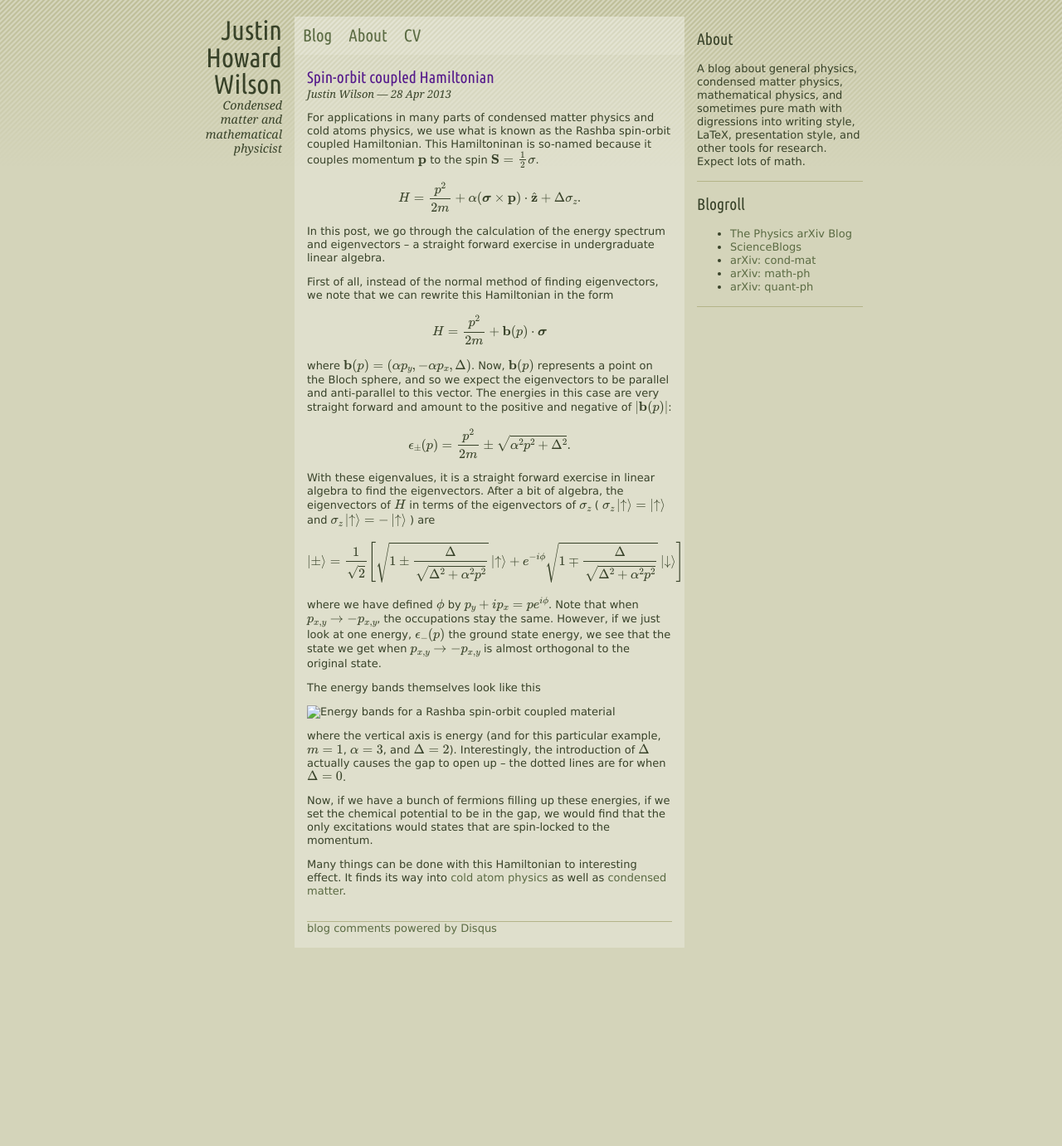
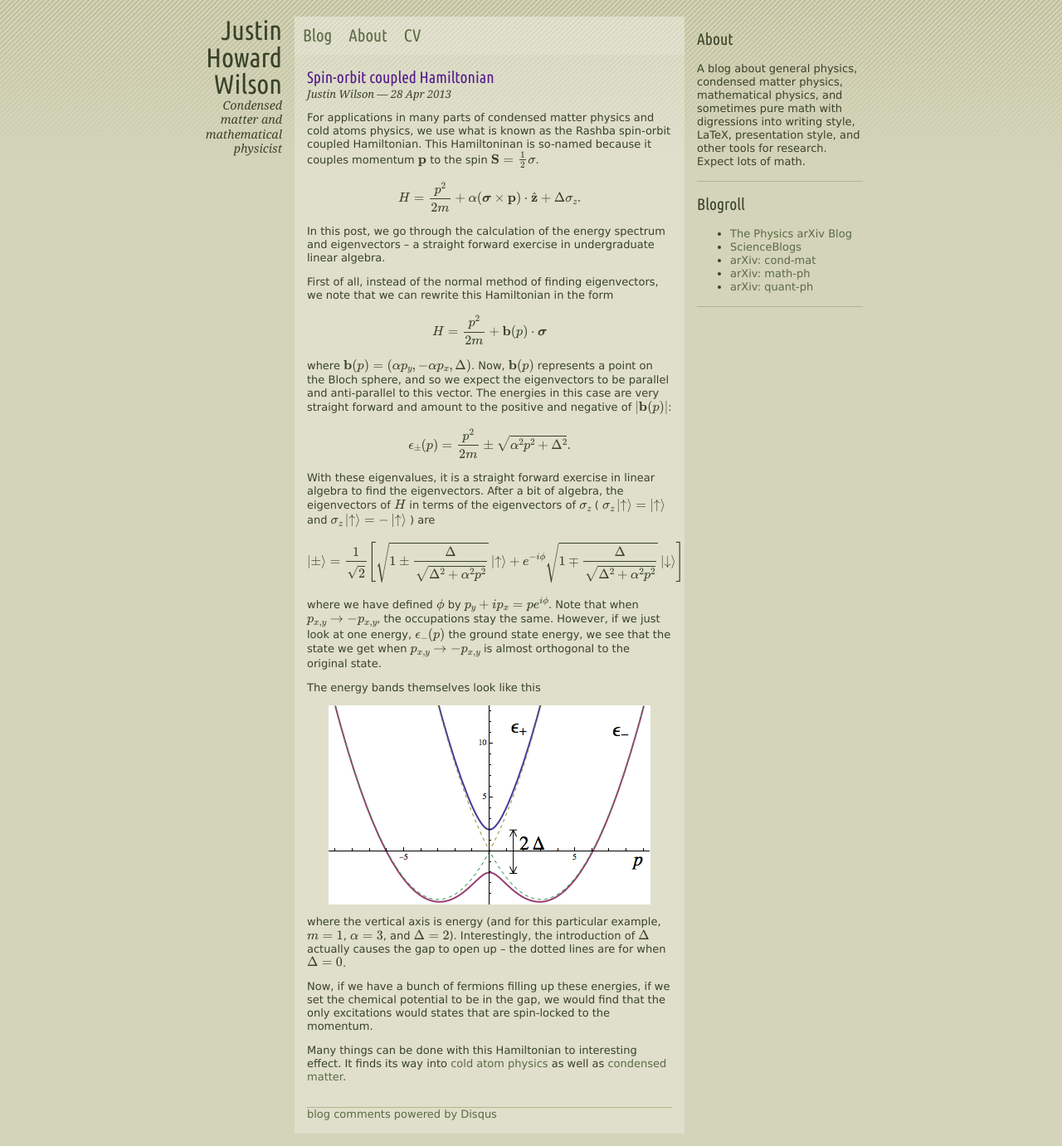
Before and after one commit to jhwilson/old-jhwilson.github.io, a Jekyll site: the page built from _posts/2013-04-28-new-test-post.markdown, in a window 1280 px wide. Shown: the whole page at 83% size. Built offline with Jekyll 4.4.1, drawn with Linux system fonts in a browser that asks for light colours; nearby versions of some CDN libraries; formulas are drawn with MathJax 3; comment, search, counter and statistics services are not loaded; before the commit the page ends 1157 px from its top, so only the background shows below that.

Commit message:
Fix image not being in correct spot.

```diff
--- a/_posts/2013-04-28-new-test-post.markdown
+++ b/_posts/2013-04-28-new-test-post.markdown
@@ -26,7 +26,7 @@ where we have defined $$\phi$$ by $$p_y+ip_x = p e^{i\phi}$$. Note that when $$p
 
 The energy bands themselves look like this
 
-<img class="displayed" src="Energy-splitting-rashba-so.png" alt="Energy bands for a Rashba spin-orbit coupled material" />
+<img class="displayed" src="/img/Energy-splitting-rashba-so.png" alt="Energy bands for a Rashba spin-orbit coupled material" />
 
 where the vertical axis is energy (and for this particular example, $$m=1$$, $$\alpha = 3$$, and $$\Delta=2$$). Interestingly, the introduction of $$\Delta$$ actually causes the gap to open up -- the dotted lines are for when $$\Delta=0$$.
 
```
Also changed, not shown: img/Energy-splitting-rashba-so.png (added), 1 other file.
